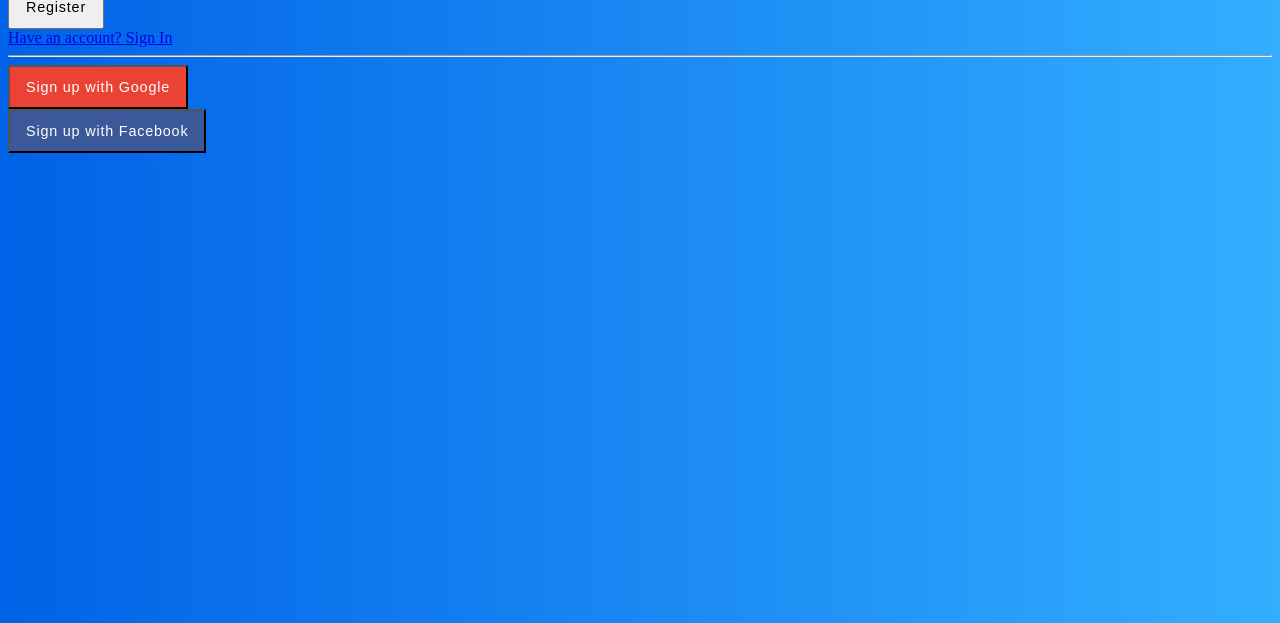
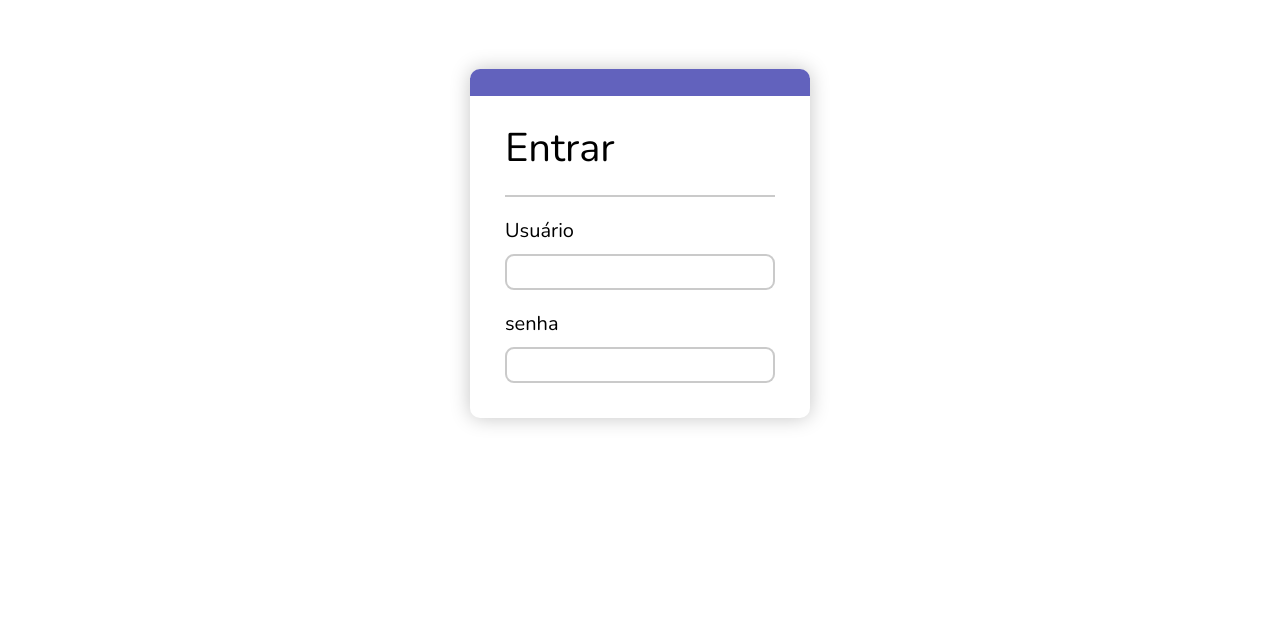
Before and after one commit to GabrielGomesSantos/Sistema-de-Controle-de-Frequ-ncia-de-Alunos, a PHP site: template src/pages/painel_login.php in a window 1280 px wide. Shown: the part 177-800 px from the top of the page. Run offline with PHP 8.4, Linux system fonts and the light colour scheme; the template is opened without the code that fills it, so the values that code supplies are empty.

Commit message:
css e painel login
yan q fez

```diff
--- a/assets/css/style_login.css
+++ /dev/null
@@ -1,27 +0,0 @@
-body {
-    background: #007bff;
-    background: linear-gradient(to right, #0062E6, #33AEFF);
-  }
-
-  .card-img-left {
-    width: 45%;
-    /* Link to your background image using in the property below! */
-    background: scroll center url('https://source.unsplash.com/WEQbe2jBg40/414x512');
-    background-size: cover;
-  }
-
-  .btn-login {
-    font-size: 0.9rem;
-    letter-spacing: 0.05rem;
-    padding: 0.75rem 1rem;
-  }
-
-  .btn-google {
-    color: white !important;
-    background-color: #ea4335;
-  }
-
-  .btn-facebook {
-    color: white !important;
-    background-color: #3b5998;
-  }
--- a/src/pages/painel_login.php
+++ b/src/pages/painel_login.php
@@ -3,75 +3,36 @@
 <head>
   <meta charset="UTF-8">
   <meta name="viewport" content="width=device-width, initial-scale=1.0">
-    <link rel="stylesheet" href="../../assets/css/style_login.css">
+  <link rel="stylesheet" href="..\..\assets\css\style_cadastro.css">
+
+  <?php include ('links_css.php') ?>
   <title>Document</title>
 </head>
-<!-- This snippet uses Font Awesome 5 Free as a dependency. You can download it at fontawesome.io! -->
+<header>
+    <img src="https://www.fiemg.com.br/senai/wp-content/uploads/sites/12/2023/02/Branco_TAG_SENAI_.png" alt="">
+</header>
+<body>
+    <div class="content">
 
-<!-- This snippet uses Font Awesome 5 Free as a dependency. You can download it at fontawesome.io! -->
+      <div class="formulario">
+      <header class="header1"></header>
+          <form action="">
 
-<body>
-    <div class="container">
-      <div class="row">
-        <div class="col-lg-10 col-xl-9 mx-auto">
-          <div class="card flex-row my-5 border-0 shadow rounded-3 overflow-hidden">
-            <div class="card-img-left d-none d-md-flex">
-              <!-- Background image for card set in CSS! -->
-            </div>
-            <div class="card-body p-4 p-sm-5">
-              <h5 class="card-title text-center mb-5 fw-light fs-5">Register</h5>
-              <form>
+          <h1>Entrar</h1>
 
-                <div class="form-floating mb-3">
-                  <input type="text" class="form-control" id="floatingInputUsername" placeholder="myusername" required autofocus>
-                  <label for="floatingInputUsername">Username</label>
-                </div>
+          <label for="usuario">Usuário</label>
+          <input class="inputtext" type="text">
 
-                <div class="form-floating mb-3">
-                  <input type="email" class="form-control" id="floatingInputEmail" placeholder="name@example.com">
-                  <label for="floatingInputEmail">Email address</label>
-                </div>
+          <label for="senha">senha</label>
+          <input class="inputtext" type="text">
 
-                <hr>
 
-                <div class="form-floating mb-3">
-                  <input type="password" class="form-control" id="floatingPassword" placeholder="Password">
-                  <label for="floatingPassword">Password</label>
-                </div>
 
-                <div class="form-floating mb-3">
-                  <input type="password" class="form-control" id="floatingPasswordConfirm" placeholder="Confirm Password">
-                  <label for="floatingPasswordConfirm">Confirm Password</label>
-                </div>
 
-                <div class="d-grid mb-2">
-                  <button class="btn btn-lg btn-primary btn-login fw-bold text-uppercase" type="submit">Register</button>
-                </div>
 
-                <a class="d-block text-center mt-2 small" href="#">Have an account? Sign In</a>
-
-                <hr class="my-4">
-
-                <div class="d-grid mb-2">
-                  <button class="btn btn-lg btn-google btn-login fw-bold text-uppercase" type="submit">
-                    <i class="fab fa-google me-2"></i> Sign up with Google
-                  </button>
-                </div>
-
-                <div class="d-grid">
-                  <button class="btn btn-lg btn-facebook btn-login fw-bold text-uppercase" type="submit">
-                    <i class="fab fa-facebook-f me-2"></i> Sign up with Facebook
-                  </button>
-                </div>
 
           </form>
       </div>
     </div>
-        </div>
-      </div>
-    </div>
 </body>
-
-
-
 </html>
```
Also changed, not shown: src/pages/cadastrar.php (+9 -0 lines). Lines whose indentation alone changed are shown as unchanged.
